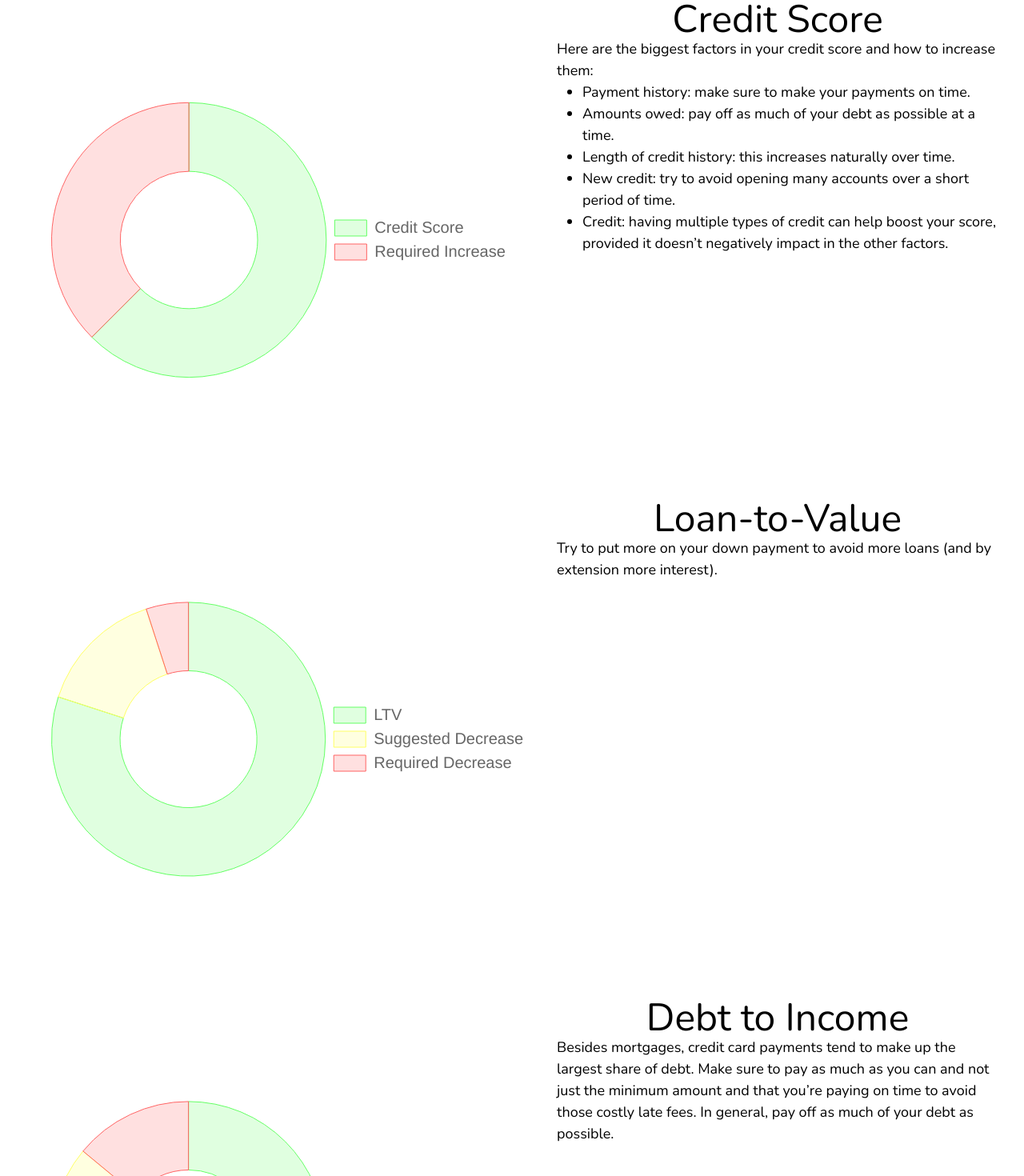
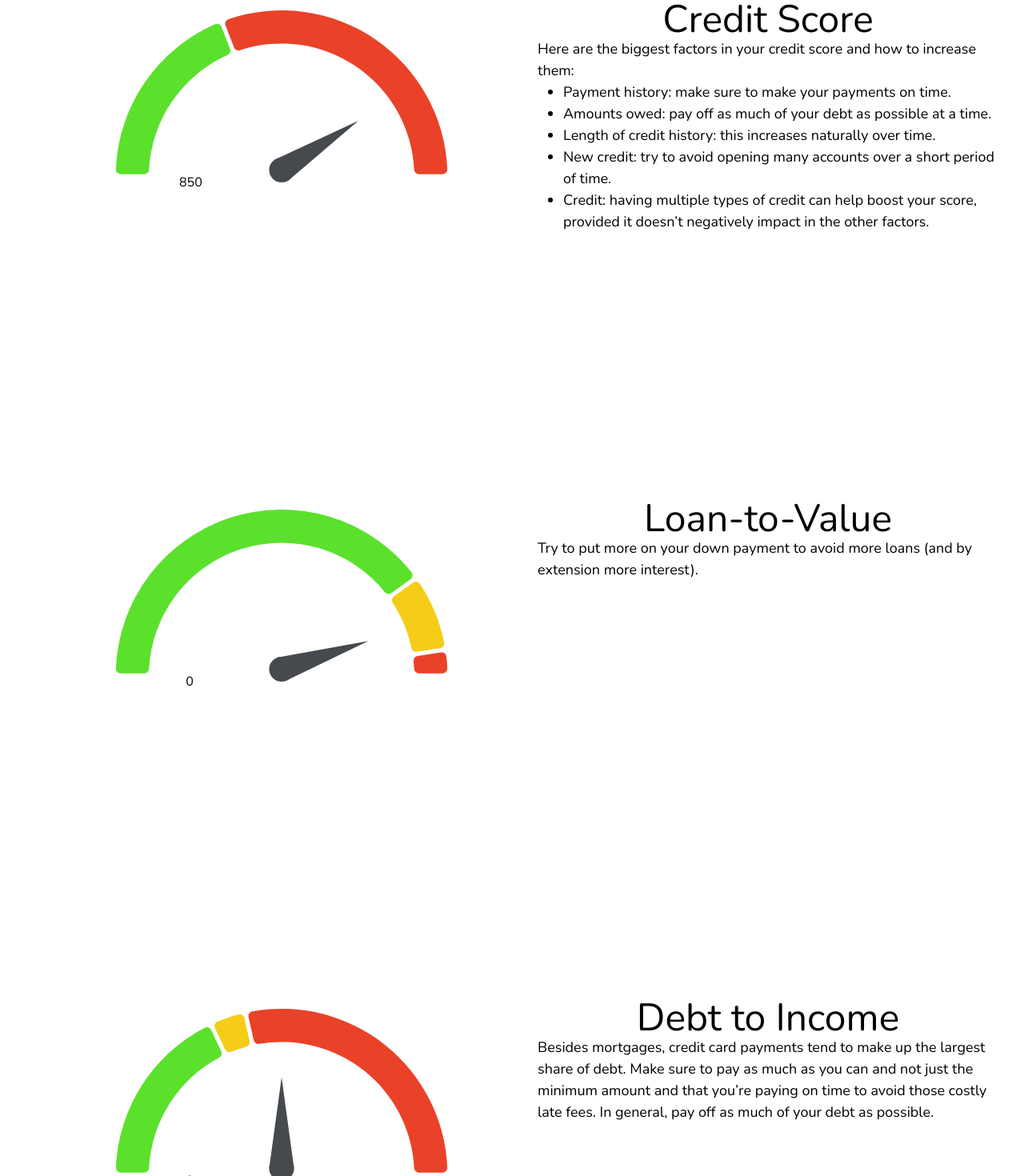
Before and after one commit to BK2004/mortgauge, a React (Create React App) app: page / in a window 1280 px wide. Shown: the top 1470 px of the page at 80% size. Built offline with nearby package versions, Linux system fonts and the light colour scheme.

Commit message:
added left label

```diff
--- a/package.json
+++ b/package.json
@@ -8,9 +8,11 @@
     "@testing-library/user-event": "^13.5.0",
     "builtin-modules": "^3.3.0",
     "chart.js": "^4.4.0",
+    "chartjs-gauge": "^0.3.0",
     "react": "^18.2.0",
     "react-chartjs-2": "^5.2.0",
     "react-dom": "^18.2.0",
+    "react-gauge-chart": "^0.4.1",
     "react-scripts": "5.0.1",
     "web-vitals": "^2.1.4"
   },
--- a/src/App.js
+++ b/src/App.js
@@ -10,9 +10,7 @@ function App() {
         <Route path="/" element={<MainLayout />}>
           <Route
             index
-            element={
-              <Results creditScore={400} LTV={100} DTI={50} FEDTI={30} />
-            }
+            element={<Results creditScore={400} LTV={90} DTI={50} FEDTI={30} />}
           />
         </Route>
       </Routes>
--- a/src/components/Results.js
+++ b/src/components/Results.js
@@ -1,27 +1,21 @@
 import { React } from "react";
 import { Chart as ChartJS, ArcElement, Tooltip, Legend } from "chart.js";
 import { Doughnut } from "react-chartjs-2";
+import GaugeChart from "react-gauge-chart";
 
 ChartJS.register(ArcElement, Tooltip, Legend);
 
-const minCreditScore = 640;
-const maxLTV = 95;
-const preferredLTV = 80;
-const maxDTI = 43;
-const preferredDTI = 36;
-const maxFEDTI = 28;
-
-function TableRow({ tableData, header, text }) {
+function TableRow({ lengths, location, header, text, left }) {
   return (
+    <div>
       <div className="flex h-[600px] ml-16">
-      <Doughnut
-        data={tableData}
-        options={{ plugins: { legend: { position: "right", labels: {
-          font: {
-            size: 20
-          }
-        }
-       } } }}
+        <GaugeChart
+          id={header}
+          arcsLength={lengths}
+          colors={["#5BE12C", "#F5CD19", "#EA4228"]}
+          percent={location}
+          arcPadding={0.02}
+          hideText={true}
         />
 
         <div className="w-full mx-8">
@@ -29,131 +23,80 @@ function TableRow({ tableData, header, text }) {
           <div className="text-left text-[18px]">{text}</div>
         </div>
       </div>
+      <div className="relative -top-96 ml-56">{left}</div>
+    </div>
   );
 }
 
 function Results({ creditScore, LTV, DTI, FEDTI }) {
-  const creditScoreData = {
-    labels: ["Credit Score", "Required Increase    "],
-    datasets: [
-      {
-        label: "Points",
-        data: [
-          Math.min(creditScore, minCreditScore),
-          Math.max(minCreditScore - creditScore, 0),
-        ],
-        backgroundColor: [
-          "rgba(100, 255, 100, 0.2)",
-          "rgba(255, 100, 100, 0.2)",
-        ],
-        borderColor: ["rgba(100, 255, 100, 1)", "rgba(255, 100, 100, 1)"],
-        borderWidth: 1,
-      },
-    ],
-  };
+  const creditScoreLengths = [0.21, 0, 0.339];
+  const LTVLengths = [0.8, 0.15, 0.05];
+  const DTILengths = [0.36, 0.07, 0.57];
+  const FEDTILengths = [0.28, 0, 0.72];
 
-  const LTVData = {
-    labels: ["LTV", "Suggested Decrease", "Required Decrease"],
-    datasets: [
-      {
-        label: "%",
-        data: [
-          Math.min(LTV, 80),
-          Math.max(0, Math.min(LTV - 80, 15)),
-          Math.max(0, Math.min(LTV - 95, 5)),
-        ],
-        backgroundColor: [
-          "rgba(100, 255, 100, 0.2)",
-          "rgba(255, 255, 100, 0.2)",
-          "rgba(255, 100, 100, 0.2)",
-        ],
-        borderColor: [
-          "rgba(100, 255, 100, 1)",
-          "rgba(255, 255, 100, 1)",
-          "rgba(255, 100, 100, 1)",
-        ],
-        borderWidth: 1,
-      },
-    ],
-  };
-
-  const DTIData = {
-    labels: ["DTI", "Suggested Decrease", "Required Decrease"],
-    datasets: [
-      {
-        label: "%",
-        data: [
-          Math.min(DTI, 36),
-          Math.max(0, Math.min(DTI - 36, 7)),
-          Math.max(0, Math.min(DTI - 43, 57)),
-        ],
-        backgroundColor: [
-          "rgba(100, 255, 100, 0.2)",
-          "rgba(255, 255, 100, 0.2)",
-          "rgba(255, 100, 100, 0.2)",
-        ],
-        borderColor: [
-          "rgba(100, 255, 100, 1)",
-          "rgba(255, 255, 100, 1)",
-          "rgba(255, 100, 100, 1)",
-        ],
-        borderWidth: 1,
-      },
-    ],
-  };
-
-  const FEDTIData = {
-    labels: ["FEDTI", "Required Decrease"],
-    datasets: [
-      {
-        label: "%",
-        data: [Math.min(FEDTI, 28), Math.max(0, Math.min(DTI - 28, 72))],
-        backgroundColor: [
-          "rgba(100, 255, 100, 0.2)",
-          "rgba(255, 100, 100, 0.2)",
-        ],
-        borderColor: ["rgba(100, 255, 100, 1)", "rgba(255, 100, 100, 1)"],
-        borderWidth: 1,
-      },
-    ],
-  };
+  const creditScorePercent = (creditScore - 300) / 550;
 
   return (
     <div>
       <TableRow
-        tableData={creditScoreData}
+        lengths={creditScoreLengths}
+        location={1 - creditScorePercent}
         header={"Credit Score"}
         text={
           <div>
-            <p>Here are the biggest factors in your credit score and how to increase them:</p>
+            <p>
+              Here are the biggest factors in your credit score and how to
+              increase them:
+            </p>
             <ul className="list-disc ml-8">
               <li>Payment history: make sure to make your payments on time.</li>
-              <li>Amounts owed: pay off as much of your debt as possible at a time.</li>
-              <li>Length of credit history: this increases naturally over time.</li>
-              <li>New credit: try to avoid opening many accounts over a short period of time.</li>
-              <li>Credit: having multiple types of credit can help boost your score, provided it doesn’t negatively impact in the other factors.</li>
+              <li>
+                Amounts owed: pay off as much of your debt as possible at a
+                time.
+              </li>
+              <li>
+                Length of credit history: this increases naturally over time.
+              </li>
+              <li>
+                New credit: try to avoid opening many accounts over a short
+                period of time.
+              </li>
+              <li>
+                Credit: having multiple types of credit can help boost your
+                score, provided it doesn’t negatively impact in the other
+                factors.
+              </li>
             </ul>
           </div>
         }
+        left={850}
       />
-
-      <br />
       <TableRow
-        tableData={LTVData}
+        lengths={LTVLengths}
+        location={LTV / 100}
         header={"Loan-to-Value"}
-        text={"Try to put more on your down payment to avoid more loans (and by extension more interest)."}
+        text={
+          "Try to put more on your down payment to avoid more loans (and by extension more interest)."
+        }
+        left={"\u00A0\u00A00"}
       />
-      <br />
       <TableRow
-        tableData={DTIData}
+        lengths={DTILengths}
+        location={DTI / 100}
         header={"Debt to Income"}
-        text={"Besides mortgages, credit card payments tend to make up the largest share of debt. Make sure to pay as much as you can and not just the minimum amount and that you’re paying on time to avoid those costly late fees. In general, pay off as much of your debt as possible."}
+        text={
+          "Besides mortgages, credit card payments tend to make up the largest share of debt. Make sure to pay as much as you can and not just the minimum amount and that you’re paying on time to avoid those costly late fees. In general, pay off as much of your debt as possible."
+        }
+        left={"\u00A0\u00A00"}
       />
-      <br />
       <TableRow
-        tableData={FEDTIData}
+        lengths={FEDTILengths}
+        location={FEDTI / 100}
         header={"Front-End-Debt to Income"}
-        text={"Similar to loan-to-value, try putting more on your down payment to avoid paying more in the future."}
+        text={
+          "Similar to loan-to-value, try putting more on your down payment to avoid paying more in the future."
+        }
+        left={"\u00A0\u00A00"}
       />
     </div>
   );
```
Also changed, not shown: 1 other file (tests, documents, lock files or other folders). Lines whose indentation alone changed are shown as unchanged.
